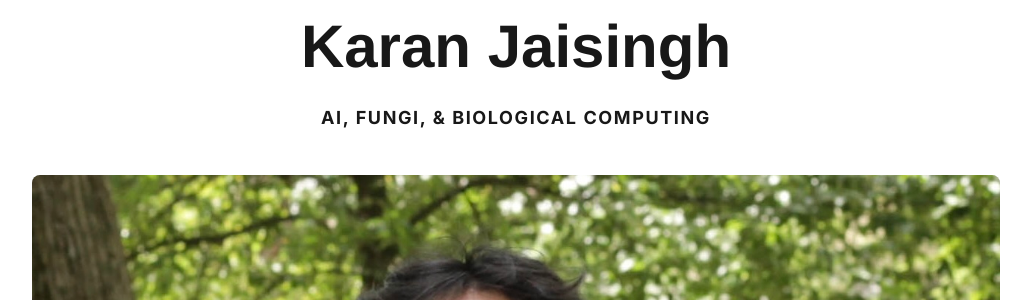
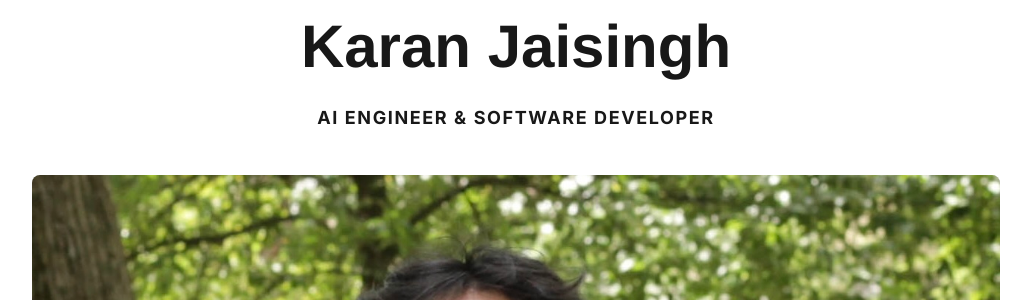
Before and after one commit to riyamehta18/theinvivogroup.github.io, a Jekyll site: the page built from _teams/2023-12-12-karan-jaisingh.md, in a window 1280 px wide and 900 px high. Shown: the part 191-491 px from the top of the window, without its empty margins (124-1155 px from the left). Built offline with Jekyll 4.4.1, drawn with Linux system fonts in a browser that asks for light colours; nearby versions of some CDN libraries; some web fonts are replaced.

Commit message:
Fixed subtitle

```diff
--- a/_teams/2023-12-12-karan-jaisingh.md
+++ b/_teams/2023-12-12-karan-jaisingh.md
@@ -1,7 +1,7 @@
 ---
 title: Karan Jaisingh
 date: 2023-12-12 18:43:35 +0300
-subtitle: AI, Fungi, & Biological Computing
+subtitle: AI Engineer & Software Developer
 image: '/images/karan/karan.jpeg'
 ---
 
```
